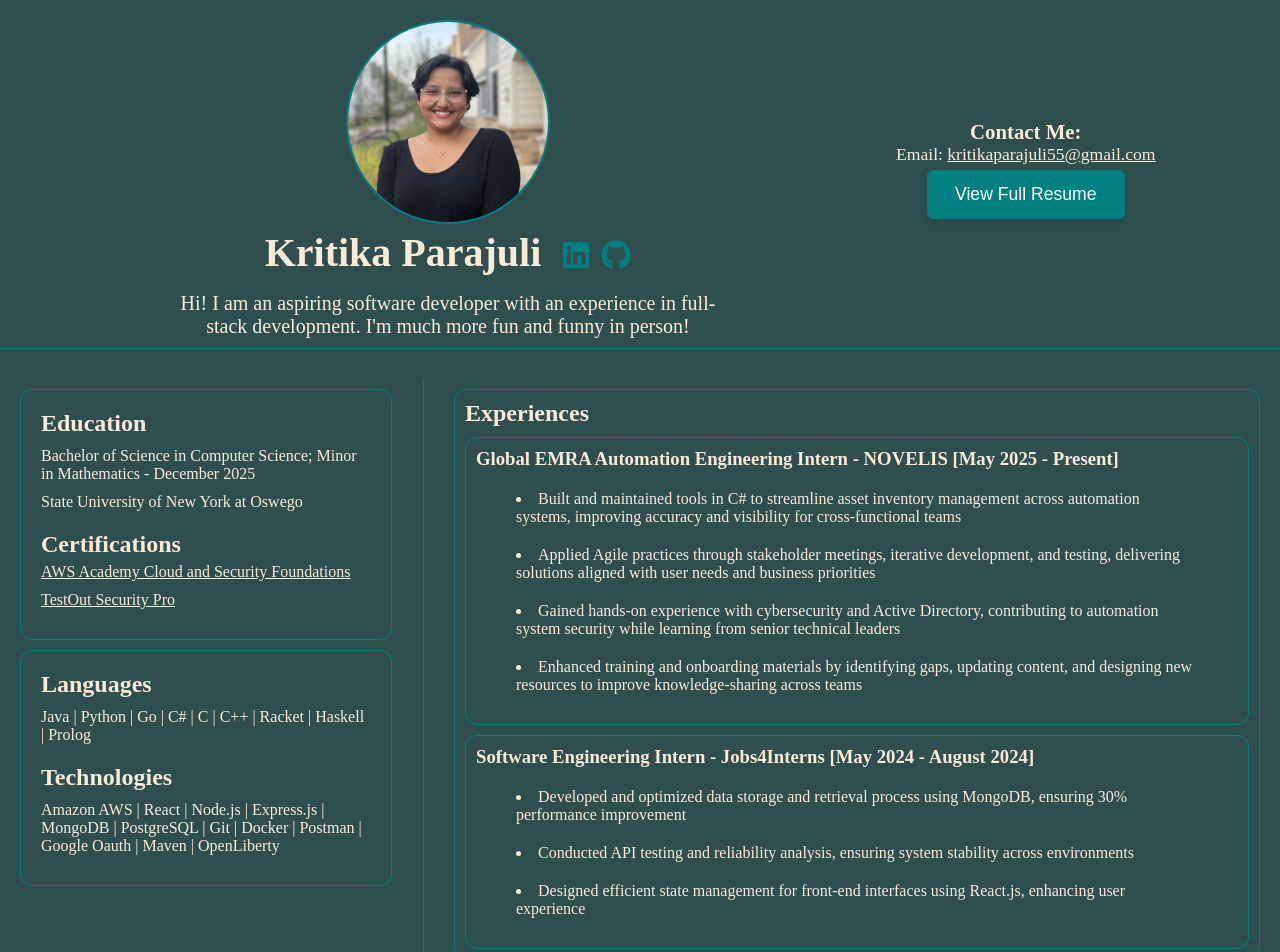
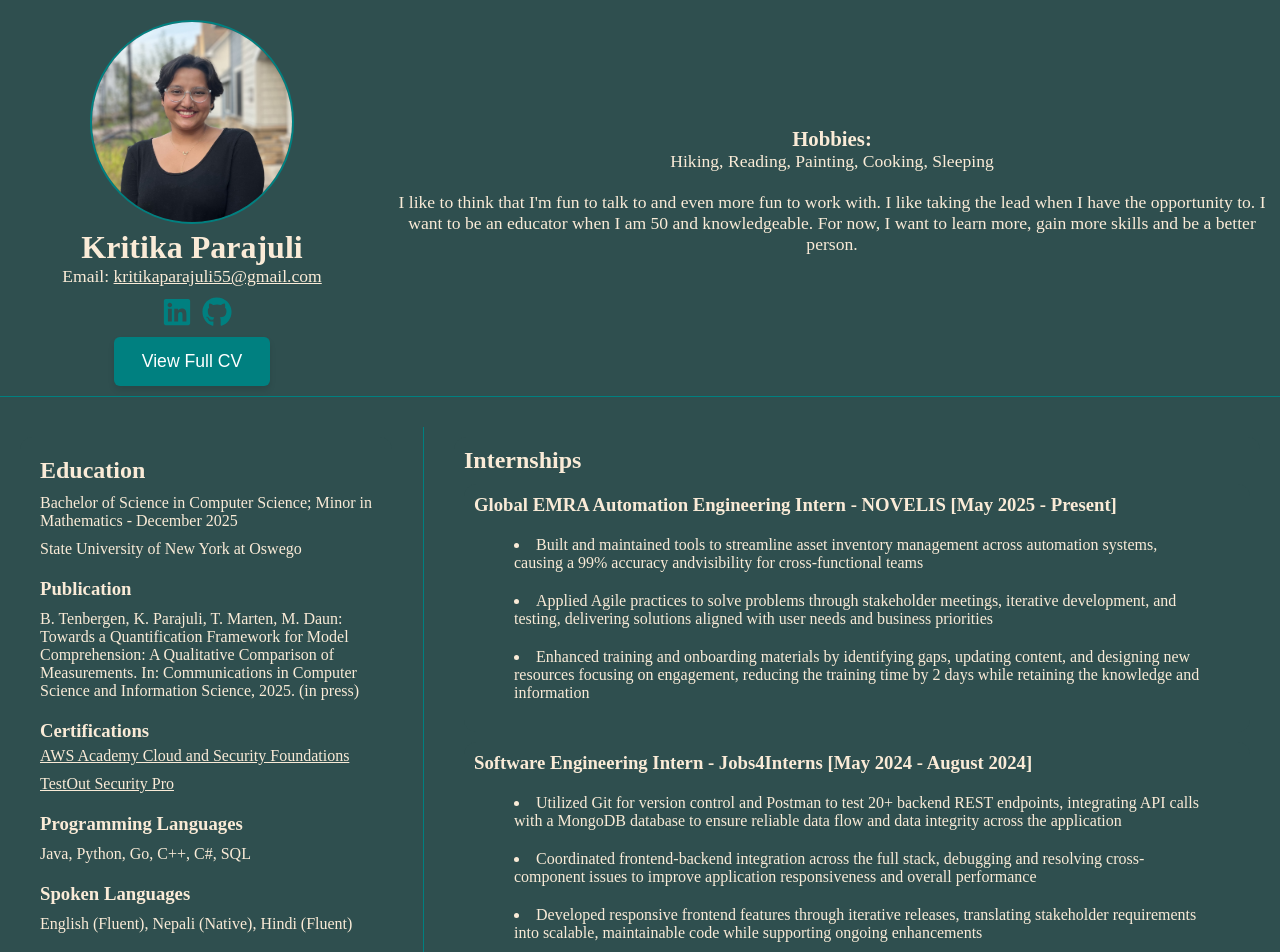
Before and after one commit to kparajul/Portfolio, a React (Create React App) app in the folder portfolio-site/: page / in a window 1280 px wide. Shown: the top 952 px of the page. Built offline with nearby package versions, Linux system fonts and the light colour scheme.

Commit message:
updated CV

```diff
--- a/portfolio-site/src/App.css
+++ b/portfolio-site/src/App.css
@@ -95,8 +95,6 @@
 .columns-container{
     display: flex;
     flex-wrap: wrap;
-    justify-content: space-between;
-    gap: 0px;
 }
 
 @media screen and (max-width: 1270px) {
@@ -111,15 +109,17 @@
 }
 
 .left-side{
-    max-width: 70%;
-    font-size: 20px;
+    width: 30%;
+    display: flex;
+    align-items: center;
+    justify-content: center;
 }
 
 .right-side{
-    flex: 0 0 30%;
+    width: 70%;
     display: flex;
-    justify-content: left;
     align-items: center;
+    justify-content: center;
 }
 
 @media screen and (max-width: 1270px) {
--- a/portfolio-site/src/App.js
+++ b/portfolio-site/src/App.js
@@ -2,7 +2,6 @@
 import React from 'react';
 import Header from './components/Header';
 import Resume from './components/Resume';
-import Skills from './components/Skills';
 import Education from './components/Education';
 import './App.css';
 import Experiences from './components/Experiences';
@@ -23,7 +22,6 @@ function App() {
       <div className='body-container'>
         <div>
           <div><Education/></div>
-          <div><Skills/></div>
         </div>
         <div></div>
         <div className='scroll-container'><Experiences/></div>
@@ -31,6 +29,7 @@ function App() {
       <div className='section-divider'></div>
       <div className='body-container-second'>
         <div><Projects/></div>
+        <div className='section-divider'></div>
         <div><Research/></div>
       </div>
       <div><Footer/></div>
--- a/portfolio-site/src/components/Body.css
+++ b/portfolio-site/src/components/Body.css
@@ -3,7 +3,6 @@
 .skills-box{
     padding: 20px;
     border-radius: 12px;;
-    border: 1px solid #008080;
     color:antiquewhite;
     margin-top: 10px;
     flex-shrink: 0;
@@ -14,7 +13,6 @@
 
 .experience-container{
     padding: 10px;
-    border: 1px solid #008080;
     border-radius: 12px;
     margin-top: 10px;
     color:antiquewhite;
@@ -27,7 +25,6 @@
     align-items: center;
     padding: 10px;
     border-radius: 12px;
-    border: 1px solid #008080;
     width: 100%;
     color:antiquewhite;
     margin-top: 10px;
@@ -37,7 +34,6 @@
 
 .project-container{
     padding: 10px;
-    border: 1px solid #008080;
     border-radius: 12px;
     margin-top: 10px;
     color:antiquewhite;
@@ -50,7 +46,6 @@
     align-items: center;
     padding: 10px;
     border-radius: 12px;
-    border: 1px solid #008080;
     width: 100%;
     color:antiquewhite;
     margin-top: 10px;
@@ -72,7 +67,6 @@
 
 .research-container{
     padding: 10px;
-    border: 1px solid #008080;
     border-radius: 12px;
     margin-top: 10px;
     color:antiquewhite;
@@ -85,7 +79,6 @@
     align-items: center;
     padding: 10px;
     border-radius: 12px;
-    border: 1px solid #008080;
     width: 100%;
     color:antiquewhite;
     margin-top: 10px;
--- a/portfolio-site/src/components/Education.js
+++ b/portfolio-site/src/components/Education.js
@@ -9,14 +9,37 @@ const Education = () => (
                 <p>Bachelor of Science in Computer Science; Minor in Mathematics - December 2025</p>
                 <p>State University of New York at Oswego</p>
             </div>
+
             <div className='div-divider'></div>
-            <h2>Certifications</h2>
+
+            <h3>Publication</h3>
+             <div className='education'>
+                <p>B. Tenbergen, K. Parajuli, T. Marten, M. Daun: Towards a Quantification Framework for Model Comprehension: A Qualitative Comparison of Measurements. In: Communications in Computer Science and Information Science, 2025. (in press)</p>
+            </div>
+
+            <div className='div-divider'></div>
+
+            <h3>Certifications</h3>
              <div className='certifications'>
                 <a href="https://www.credly.com/badges/aa064418-7431-40e5-b5f6-ec5b517d09ba/public_url" target="_blank" rel="noopener noreferrer">
                 AWS Academy Cloud and Security Foundations </a>
                 <a href="https://certification.testout.com/verifycert/6-1C6-VG3HBL" target="_blank" rel="noopener noreferrer">
                 TestOut Security Pro </a>
             </div>
+
+            <div className='div-divider'></div>
+
+            <h3>Programming Languages</h3>
+             <div className='education'>
+                <p>Java, Python, Go, C++, C#, SQL</p>
+            </div>
+
+            <div className='div-divider'></div>
+
+            <h3>Spoken Languages</h3>
+             <div className='education'>
+                <p>English (Fluent), Nepali (Native), Hindi (Fluent)</p>
+            </div>
         </div>
 );
 export default Education;
--- a/portfolio-site/src/components/Experiences.js
+++ b/portfolio-site/src/components/Experiences.js
@@ -6,22 +6,21 @@ import './Header'
 const Experiences = () => (
 <div>
     <div className='experience-container'>
-        <h2>Experiences</h2>
+        <h2>Internships</h2>
         <div className='experience-box'>
             <h3>Global EMRA Automation Engineering Intern - NOVELIS [May 2025 - Present]</h3>
              <div className='text-container'>
-                <li>Built and maintained tools in C# to streamline asset inventory management across automation systems, improving accuracy and visibility for cross-functional teams</li>
-                <li>Applied Agile practices through stakeholder meetings, iterative development, and testing, delivering solutions aligned with user needs and business priorities</li>
-                <li>Gained hands-on experience with cybersecurity and Active Directory, contributing to automation system security while learning from senior technical leaders</li>
-                <li>Enhanced training and onboarding materials by identifying gaps, updating content, and designing new resources to improve knowledge-sharing across teams</li>
+                <li>Built and maintained tools to streamline asset inventory management across automation systems, causing a 99% accuracy andvisibility for cross-functional teams</li>
+                <li>Applied Agile practices to solve problems through stakeholder meetings, iterative development, and testing, delivering solutions aligned with user needs and business priorities</li>
+                <li>Enhanced training and onboarding materials by identifying gaps, updating content, and designing new resources focusing on engagement, reducing the training time by 2 days while retaining the knowledge and information</li>
             </div>
         </div>
         <div className='experience-box'>
             <h3>Software Engineering Intern - Jobs4Interns [May 2024 - August 2024]</h3>
              <div className='text-container'>
-                <li>Developed and optimized data storage and retrieval process using MongoDB, ensuring 30% performance improvement</li>
-                <li>Conducted API testing and reliability analysis, ensuring system stability across environments</li>
-                <li>Designed efficient state management for front-end interfaces using React.js, enhancing user experience</li>
+                <li>Utilized Git for version control and Postman to test 20+ backend REST endpoints, integrating API calls with a MongoDB database to ensure reliable data flow and data integrity across the application</li>
+                <li>Coordinated frontend-backend integration across the full stack, debugging and resolving cross-component issues to improve application responsiveness and overall performance</li>
+                <li>Developed responsive frontend features through iterative releases, translating stakeholder requirements into scalable, maintainable code while supporting ongoing enhancements</li>
             </div>
         </div>
     </div>
--- a/portfolio-site/src/components/Header.css
+++ b/portfolio-site/src/components/Header.css
@@ -1,5 +1,7 @@
 .name-container{
     text-align: center;
+    align-items: center;
+    justify-content: center;
     margin-top: 5px;
     color: antiquewhite;
 }
@@ -42,6 +44,6 @@
     display: flex;
     flex-direction: column;
     align-items: center;
-    justify-content: top;
+    justify-content: center;
     margin-top: 20px;
 }
--- a/portfolio-site/src/components/Header.js
+++ b/portfolio-site/src/components/Header.js
@@ -9,10 +9,19 @@ import { FaLinkedin, FaGithub } from 'react-icons/fa';
       </div>
       <div className='name-container'><h1>
         Kritika Parajuli {""}
-        <a href="https://www.linkedin.com/in/kritika-parajuli/" target="_blank" rel="noopener noreferrer" className='linkedin-icon'><FaLinkedin size={30} color='#008080' /></a>
+        </h1></div>
+        <div className="resume" id="resume">
+        <div className="contact-info">
+          <p>Email: <a href="mailto:kritikaparajuli55@gmail.com">kritikaparajuli55@gmail.com</a>
+          </p>
+          <div className='div-divider'></div>
+          <a href="https://www.linkedin.com/in/kritika-parajuli/" target="_blank" rel="noopener noreferrer" className='linkedin-icon'><FaLinkedin size={30} color='#008080' /></a>
         <a href="https://github.com/kparajul" target="_blank" rel="noopener noreferrer" className='linkedin-icon'><FaGithub size={30} color='#008080' /></a>
-        </h1></div>
-      <div className='bio-container'><p>Hi! I am an aspiring software developer with an experience in full-stack development. I'm much more fun and funny in person!</p></div>
+        </div>
+        <button className='resume-view' onClick={() => window.open(`${process.env.PUBLIC_URL}/CV_Kritika.pdf`, '_blank')}>
+            View Full CV</button>
+
+      </div>
     </header>
   );
 
--- a/portfolio-site/src/components/Resume.js
+++ b/portfolio-site/src/components/Resume.js
@@ -4,12 +4,14 @@ import './Resume.css';
 const Resume = () => (
   <div className="resume" id="resume">
     <div className="contact-info">
-      <h3>Contact Me:</h3>
-      <p>Email: <a href="mailto:kritikaparajuli55@gmail.com">kritikaparajuli55@gmail.com</a>
+      <h3>Hobbies:</h3>
+      <p>Hiking, Reading, Painting, Cooking, Sleeping
+      </p>
+      <div className='div-divider'></div>
+      <div className='div-divider'></div>
+      <p>I like to think that I'm fun to talk to and even more fun to work with. I like taking the lead when I have the opportunity to. I want to be an educator when I am 50 and knowledgeable. For now, I want to learn more, gain more skills and be a better person.
       </p>
     </div>
-    <button className='resume-view' onClick={() => window.open(`${process.env.PUBLIC_URL}/Kritika_Resume.pdf`, '_blank')}>
-        View Full Resume</button>
 
   </div>
 );
--- a/portfolio-site/src/components/Skills.js
+++ /dev/null
@@ -1,19 +0,0 @@
-
-import React from 'react';
-import './Body.css';
-import './Header'
-
-const Skills = () => (
-        <div className='skills-box'>
-            <h2>Languages</h2>
-            <div className='languages'>
-                <p>Java | Python | Go | C# | C | C++ | Racket | Haskell | Prolog</p>
-            </div>
-            <div className='div-divider'></div>
-            <h2>Technologies</h2>
-             <div className='technologies'>
-                <p>Amazon AWS | React | Node.js | Express.js | MongoDB | PostgreSQL | Git | Docker | Postman | Google Oauth | Maven | OpenLiberty</p>
-            </div>
-        </div>
-);
-export default Skills;
```
Also changed, not shown: 1 other file (tests, documents, lock files or other folders).
